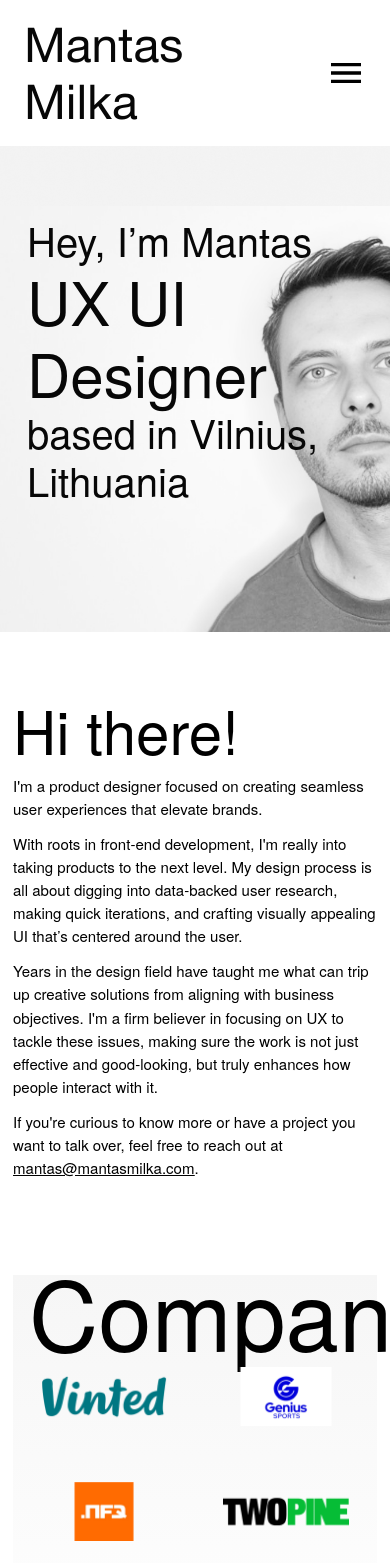
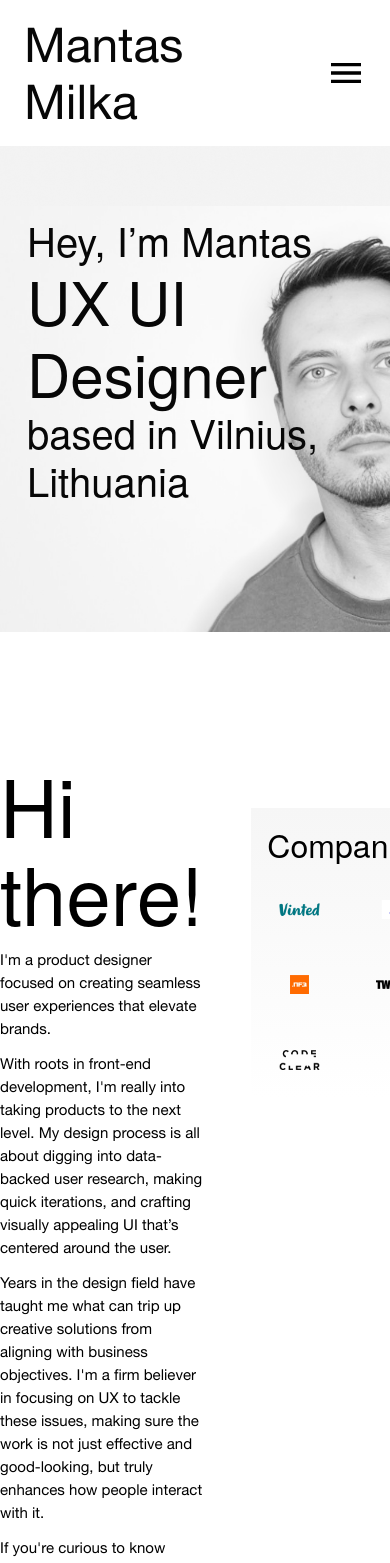
Before and after one commit to milkamantas/mantasmilkacom, a React (Create React App) app: page / in a window 390 px wide. Shown: the top 1563 px of the page. Built offline with nearby package versions, Linux system fonts and the light colour scheme; a web font is replaced by a local one.

Commit message:
Section Component ready to test On other instances, good to go on SectionHi

```diff
--- a/src/components/Section.module.css
+++ b/src/components/Section.module.css
@@ -1,6 +1,47 @@
+.section,
+.wrapper {
+  align-self: stretch;
+  display: flex;
+}
+.wrapper {
+  flex-direction: row;
+  align-items: flex-end;
+  justify-content: center;
+  gap: var(--gap-5xl);
+  max-width: 60rem;
+  width: 100%;
+  margin: 0 auto;
+}
+.section {
+  flex-direction: column;
+  padding: var(--padding-109xl) 0;
+  align-items: center;
+  justify-content: flex-start;
+}
+.wrapper {
+  flex-direction: column;
+  align-items: flex-start;
+  justify-content: flex-start;
+  gap: var(--gap-xs);
+}
+.wrapper {
+  gap: var(--gap-29xl);
+  max-width: 60rem;
+  width: 100%;
+  margin: 0 auto;
+}
+
+.row {
+  flex-direction: row;
+}
+
+.column {
+  flex-direction: column;
+}
+
 .fluid {
-    /* Your styles for fluid sections */
-  }
+  /* Your styles for fluid sections */
+}
 
 .wrapped {
   /* Your styles for wrapped sections */
--- a/src/components/Section.tsx
+++ b/src/components/Section.tsx
@@ -3,16 +3,18 @@ import styles from "./Section.module.css";
 
 type SectionType = {
     name: string;
-    type: "fluid" | "wrapped";
+    type: "fluid" | "wrapper";
+    flexDirection: "row" | "column";
     children: ReactNode;
 };
 
-const Section: FunctionComponent<SectionType> = ({ name, type, children }) => {
-    const wrapperClass = type === 'fluid' ? styles.fluid : styles.wrapped;
+const Section: FunctionComponent<SectionType> = ({ name, type, children, flexDirection }) => {
+    const wrapperClass = type === 'fluid' ? styles.fluid : styles.wrapper;
+    const flexDirectionClass = flexDirection === 'row' ? styles.row : styles.column;
 
     return (
     <div className={styles.section} id={name} data-scroll-to={name}>
-        <div className={wrapperClass}>
+        <div className={`${wrapperClass} ${flexDirectionClass}`}>
             {children}
         </div>
     </div>
--- a/src/components/SectionHi.module.css
+++ b/src/components/SectionHi.module.css
@@ -2,12 +2,6 @@
 .imAProduct {
   margin: 0;
   position: relative;
-}
-.hiThere {
-  font-size: var(--hero-title-size);
-  line-height: 5.5rem;
-  font-weight: 100;
-  font-family: inherit;
 }
 .imAProduct {
   align-self: stretch;
@@ -36,15 +30,6 @@
   justify-content: flex-start;
   gap: var(--gap-xs);
 }
-.companies1 {
-  margin: 0;
-  align-self: stretch;
-  position: relative;
-  font-size: inherit;
-  line-height: 2.5rem;
-  font-weight: 100;
-  font-family: inherit;
-}
 .logoul {
   align-self: stretch;
   display: flex;
@@ -68,26 +53,6 @@
   box-sizing: border-box;
   max-width: 50%;
 }
-.sectionHi,
-.wrapper {
-  align-self: stretch;
-  display: flex;
-}
-.wrapper {
-  flex-direction: row;
-  align-items: flex-end;
-  justify-content: center;
-  gap: var(--gap-5xl);
-  max-width: 60rem;
-  width: 100%;
-  margin: 0 auto;
-}
-.sectionHi {
-  flex-direction: column;
-  padding: var(--padding-109xl) 0;
-  align-items: center;
-  justify-content: flex-start;
-}
 .heading,
 .paragraph1 {
   align-self: stretch;
@@ -101,20 +66,13 @@
   line-height: 1.88rem;
   display: none;
 }
-.content,
-.wrapper1 {
+.content {
   align-self: stretch;
   display: flex;
   flex-direction: column;
   align-items: flex-start;
   justify-content: flex-start;
   gap: var(--gap-xs);
-}
-.wrapper1 {
-  gap: var(--gap-29xl);
-  max-width: 60rem;
-  width: 100%;
-  margin: 0 auto;
 }
 .sectionProjects {
   align-self: stretch;
@@ -222,12 +180,9 @@
     flex: unset;
     align-self: stretch;
   }
-  .companies1 {
-    text-align: center;
-  }
   .companies {
     gap: var(--gap-5xl);
-    align-items: center;
+    align-items: flex-start;
     justify-content: flex-start;
     padding-left: 0;
     box-sizing: border-box;
--- a/src/components/SectionHi.tsx
+++ b/src/components/SectionHi.tsx
@@ -10,32 +10,30 @@ export type SectionHi = {
 
 const SectionHi: FunctionComponent = () => {
     return (
-      <Section name="Hi" type="wrapped">
-        <div className={styles.sectionHi}>
-          <div className={styles.wrapper}>
+      <Section name="Hi" type="wrapper" flexDirection="row">
         <div className={styles.paragraph}>
-              <h1 className={styles.hiThere} id="HeroTitle">
+          <h1 id="HiTitle">
             Hi there!
           </h1>
-              <p className={styles.imAProduct}>
+          <p>
             I'm a product designer focused on creating seamless user
             experiences that elevate brands.
           </p>
-              <p className={styles.imAProduct}>
+          <p>
             With roots in front-end development, I'm really into taking
             products to the next level. My design process is all about
             digging into data-backed user research, making quick iterations,
             and crafting visually appealing UI that’s centered around the
             user.
           </p>
-              <p className={styles.imAProduct}>
+          <p>
             Years in the design field have taught me what can trip up
             creative solutions from aligning with business objectives. I'm a
             firm believer in focusing on UX to tackle these issues, making
             sure the work is not just effective and good-looking, but truly
             enhances how people interact with it.
           </p>
-              <p className={styles.ifYoureCuriousContainer}>
+          <p>
             {`If you're curious to know more or have a project you want to talk over, feel free to reach out at `}
             <a
               className={styles.mantasmantasmilkacom}
@@ -50,7 +48,7 @@ const SectionHi: FunctionComponent = () => {
           </p>
         </div>
         <div className={styles.companies}>
-              <h3 className={styles.companies1}>Companies</h3>
+          <h3>Companies</h3>
           <div className={styles.logoul}>
             <Logo image="/rectangle-5@2x.png" />
             <Logo image="/rectangle-51@2x.png" />
@@ -59,8 +57,6 @@ const SectionHi: FunctionComponent = () => {
             <Logo image="/rectangle-54@2x.png" />
           </div>
         </div>
-          </div>
-        </div>
       </Section>
     )
 };
--- a/src/global.css
+++ b/src/global.css
@@ -23,6 +23,38 @@
   src: url("/public/HelveticaNeue-Bold-02.ttf");
   font-weight: 700;
 }
+h1, h2, h3, h4, h5, p {
+  margin-block-start: 0;
+  margin-block-end: 0;
+  margin-inline-start: 0px;
+  margin-inline-end: 0px;
+}
+h1 {
+  font-size: var(--h1-size);
+  line-height: 5.5rem;
+  font-weight: 100;
+}
+h2 {
+  font-size: var(--h2-size);
+  line-height: 3.5rem;
+}
+h3 {
+  font-size: var(--h3-size);
+  line-height: 2.5rem;
+  font-weight: 300;
+}
+h4 {
+  font-size: var(--h4-size);
+  line-height: 1.5rem;
+}
+h5 {
+  font-size: var(--h5-size);
+  line-height: 1.25rem;
+}
+p {
+  font-size: var(--paragraph-size);
+  line-height: 1.4375rem;
+}
 
 body {
   margin: 0;
@@ -34,8 +66,11 @@ body {
   --font-inherit: inherit;
 
   /* font sizes */
-  --h1-size: 6rem;
+  --h1-size: 5rem;
   --h2-size: 3rem;
+  --h3-size: 2rem;
+  --h4-size: 1.25rem;
+  --h5-size: 1rem;
   --caption-size: 0.75rem;
   --paragraph-size: 0.94rem;
   --title-size: 3rem;
```
Lines whose indentation alone changed are shown as unchanged.
